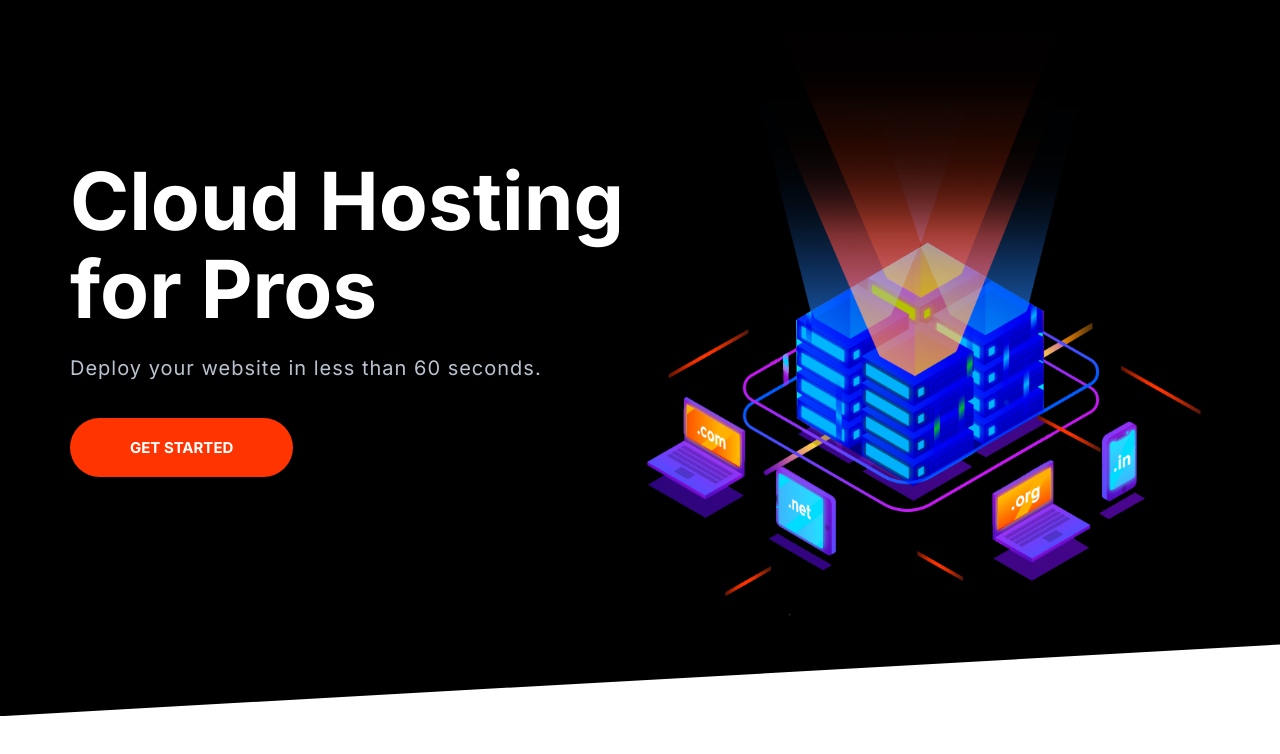
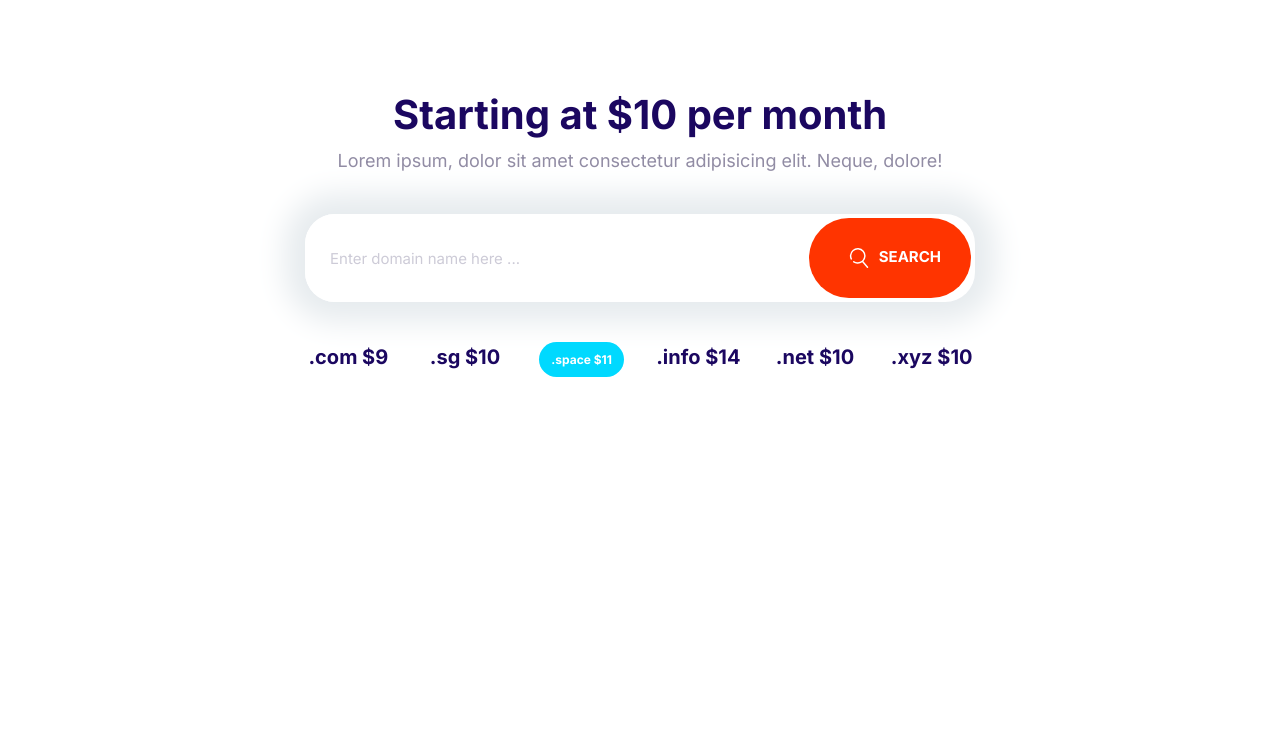
Before and after one commit to codewithezequiel/zeke-project, a plain HTML site: page index.html in a window 1280 px wide. Drawn offline with Linux system fonts and the light colour scheme.

Commit message:
Domain block implementation.

```diff
--- a/css/styles.css
+++ b/css/styles.css
@@ -208,6 +208,7 @@ a {
   font-weight: 600;
   margin: 1rem 0rem;
   padding: 2rem 3rem;
+  outline: 0;
   text-align: center;
   text-transform: uppercase;
   white-space: nowrap;
@@ -259,6 +260,13 @@ a {
 .btn--stretched {
   padding-left: 6rem;
   padding-right: 6rem;
+}
+
+.btn .icon {
+  width: 2rem;
+  height: 2rem;
+  margin: 1rem;
+  vertical-align: middle;
 }
 
 @media screen and (min-width: 1024px) {
@@ -713,3 +721,29 @@ a {
     align-self: center;
   }
 }
+
+/* Domain Block */
+
+.block-domain .input-group {
+  box-shadow: 0 0 30px 20px #e6ebee;
+  border: 0;
+  margin: 4rem auto;
+  max-width: 670px;
+}
+
+.block-domain__prices {
+  display: grid;
+  grid-template-columns: repeat(3, 1fr);
+  grid-template-rows: repeat(2, 6rem);
+  font-size: 2rem;
+  font-weight: 600;
+  justify-items: center;
+  max-width: 700px;
+  margin: 0 auto;
+}
+
+@media screen and (min-width: 768px) {
+  .block-domain__prices {
+    grid-template-columns: repeat(auto-fit, minmax(10rem, 1fr));
+  }
+}
--- a/index.html
+++ b/index.html
@@ -15,18 +15,34 @@
     <title>Website Moshify Practice</title>
   </head>
   <body>
-    <section class="block block--dark block--skewed-left hero">
-      <div class="container grid grid--1x2">
-        <header class="block__header hero__content">
-          <h1 class="block__heading">Cloud Hosting for Pros</h1>
-          <p class="hero__tagline">
-            Deploy your website in less than 60 seconds.
-          </p>
-          <a href="/" class="btn btn--accent btn--stretched">Get Started</a>
-        </header>
-        <img class="hero__image" src="images/banner.png" alt="" />
+    <div class="block container block-domain">
+      <header class="block__header">
+        <h2>Starting at $10 per month</h2>
+        <p>
+          Lorem ipsum, dolor sit amet consectetur adipisicing elit. Neque,
+          dolore!
+        </p>
+      </header>
+      <div class="input-group">
+        <input
+          type="text"
+          class="input"
+          placeholder="Enter domain name here ..."
+        />
+        <button class="btn btn--accent">
+          <svg class="icon icon--white">
+            <use xlink:href="images/sprite.svg#search"></use></svg>Search
+        </button>
       </div>
-    </section>
+      <ul class="list block-domain__prices">
+        <li>.com $9</li>
+        <li>.sg $10</li>
+        <li><span class="badge badge--secondary">.space $11</span></li>
+        <li>.info $14</li>
+        <li>.net $10</li>
+        <li>.xyz $10</li>
+      </ul>
+    </div>
     <script src="js/main.js"></script>
   </body>
 </html>
```
Also changed, not shown: components/domain-block.html (added, +23 -0 lines).
